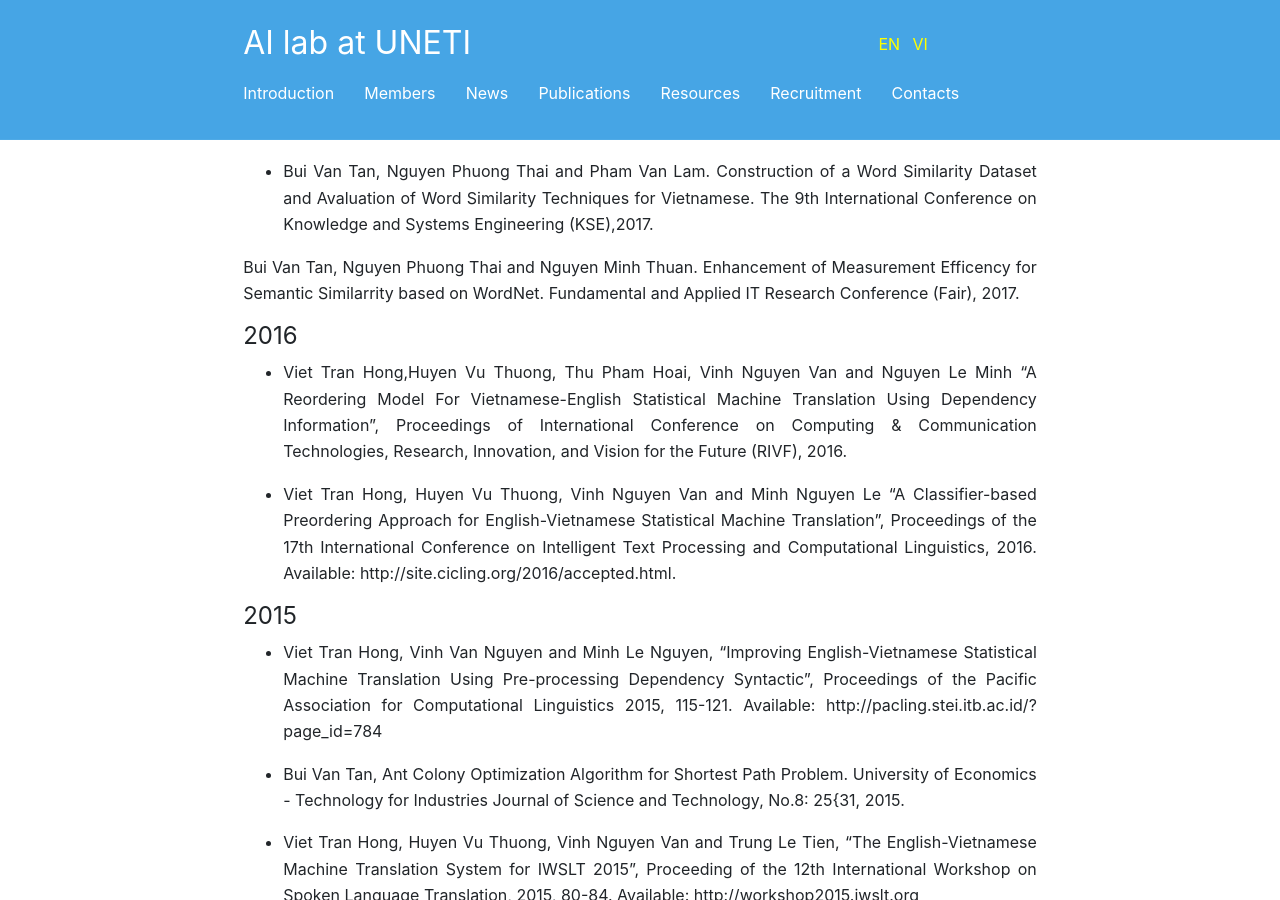
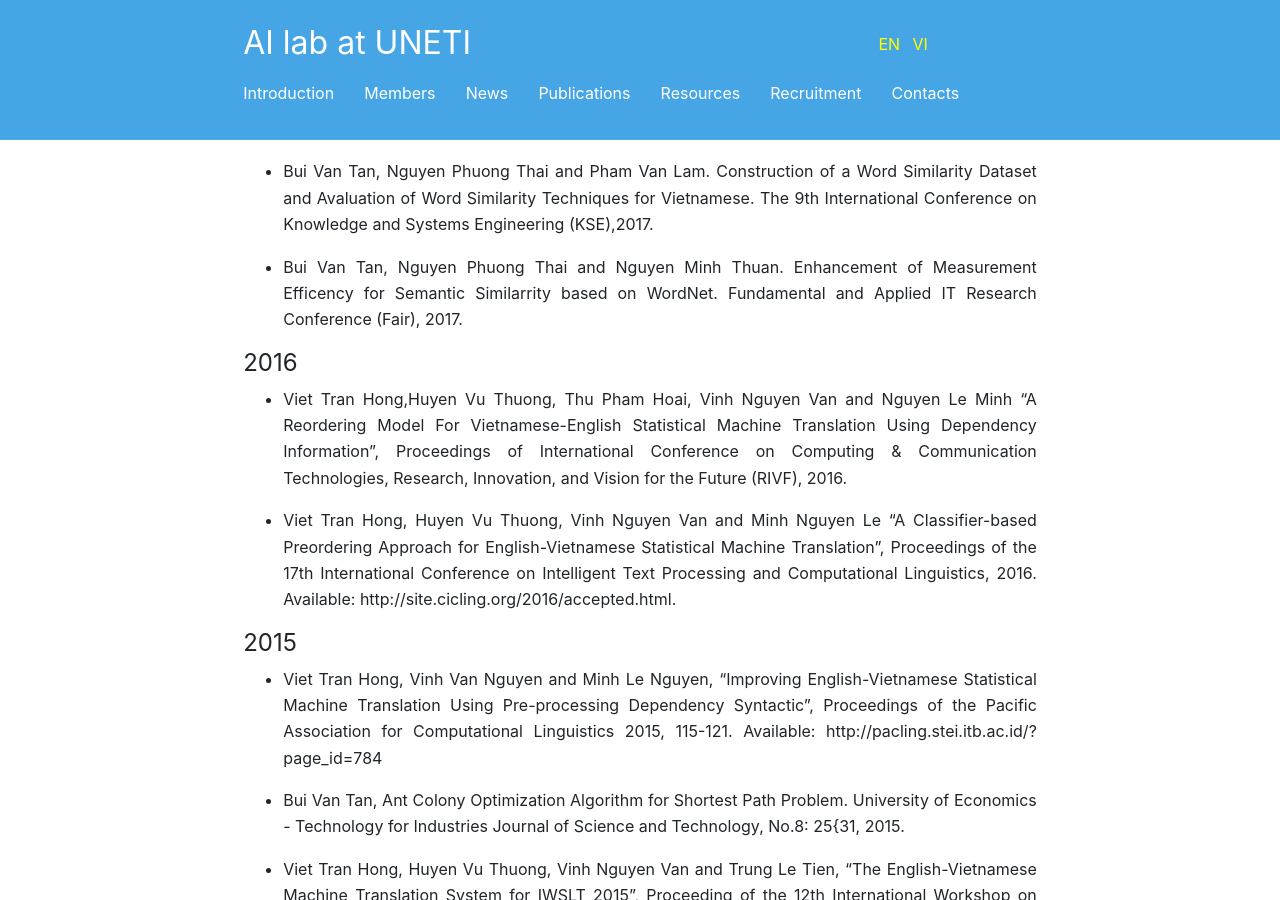
Before and after one commit to unetilab/unetilab.github.io, a Jekyll site: the page built from en/Publications.md, in a window 1280 px wide and 900 px high, scrolled down 822 px. Built offline with Jekyll 4.4.1, drawn with Linux system fonts in a browser that asks for light colours; nearby versions of some CDN libraries; library files that are not in the unit come from our copies.

```diff
--- a/en/Publications.md
+++ b/en/Publications.md
@@ -28,7 +28,7 @@ order: 3
 
 * Bui Van Tan, Nguyen Phuong Thai and Pham Van Lam. Construction of a Word Similarity Dataset and Avaluation of Word Similarity Techniques for Vietnamese. The 9th International Conference on Knowledge and Systems Engineering (KSE),2017.
 
-Bui Van Tan, Nguyen Phuong Thai and Nguyen Minh Thuan. Enhancement of Measurement Efficency for Semantic Similarrity based on WordNet. Fundamental and Applied IT Research Conference (Fair), 2017.
+* Bui Van Tan, Nguyen Phuong Thai and Nguyen Minh Thuan. Enhancement of Measurement Efficency for Semantic Similarrity based on WordNet. Fundamental and Applied IT Research Conference (Fair), 2017.
 
 #### 2016
 * Viet Tran Hong,Huyen Vu Thuong, Thu Pham Hoai, Vinh Nguyen Van and Nguyen Le Minh “A Reordering Model For Vietnamese-English Statistical Machine Translation Using Dependency Information”, Proceedings of International Conference on Computing & Communication Technologies, Research, Innovation, and Vision for the Future (RIVF), 2016.
```
